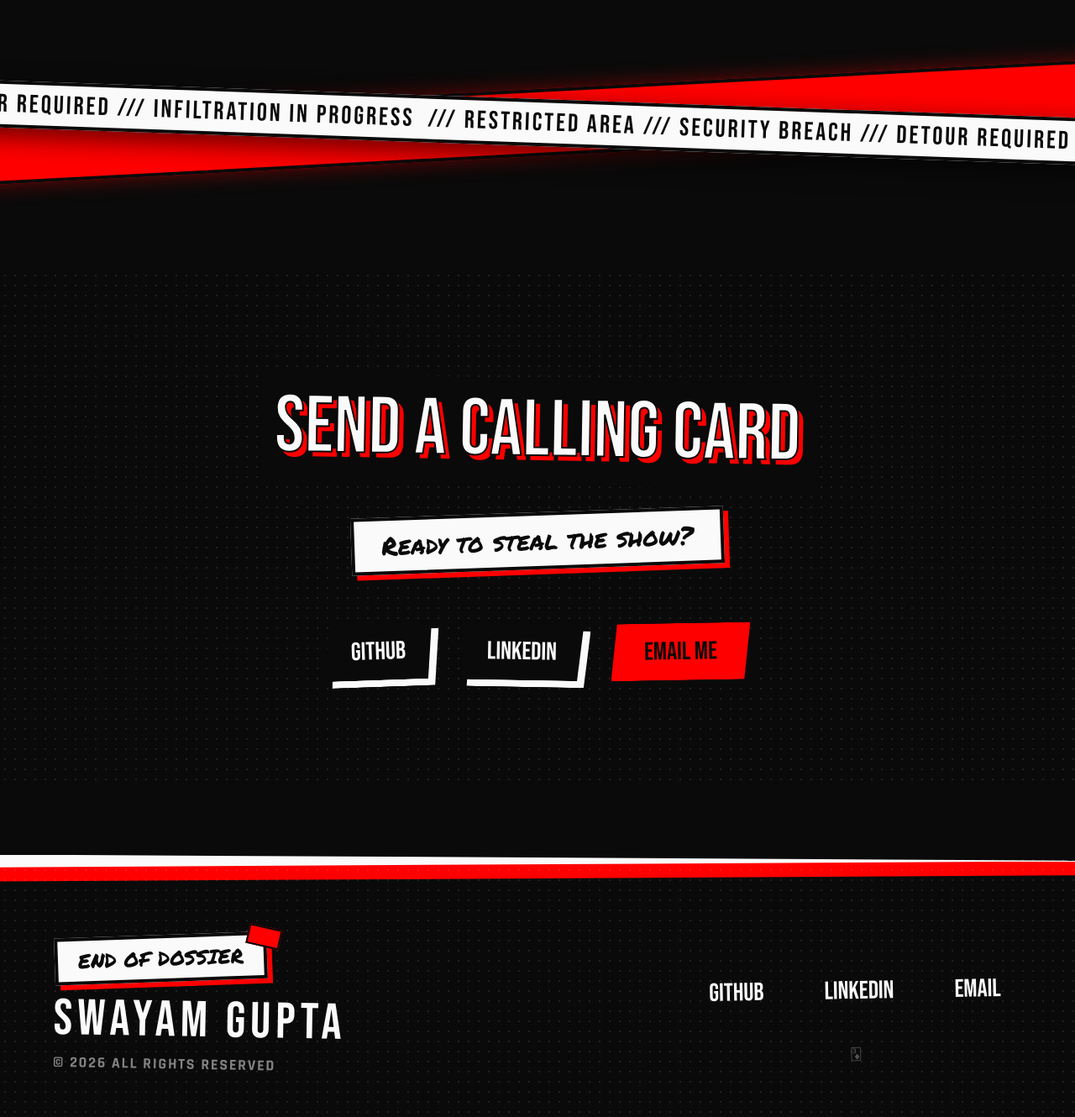
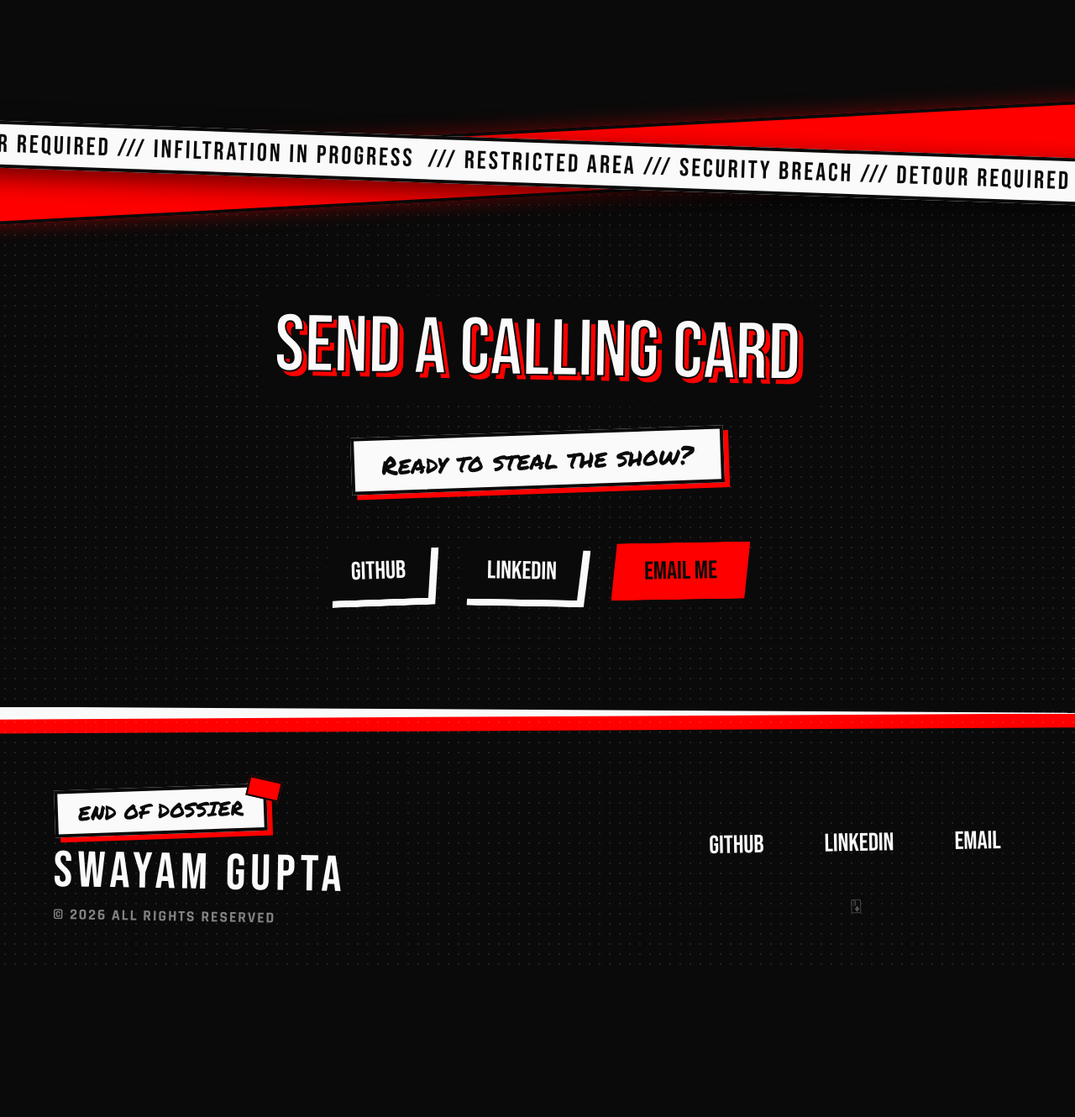
Before and after one commit to Swayamjimmy/persona-portfolio, a Next.js app: page / in a window 1280 px wide. Shown: the part 1464-2794 px from the top of the page at 84% size. After the commit the page ends 2618 px from the top, so only its background shows below. Built offline with nearby package versions, Linux system fonts and the light colour scheme.

Commit message:
fix the calling card section

```diff
--- a/src/app/page.tsx
+++ b/src/app/page.tsx
@@ -165,18 +165,17 @@ export default function HomePage() {
       </section>
 
       {/* ================= FIXED SECTION DIVIDER (INFINITE MARQUEE) ================= */}
-      {/* Expanded the container, cleared negative collapse properties, and made text cycle endlessly */}
-      <div className="relative w-full h-48 md:h-64 flex items-center justify-center overflow-hidden z-20 pointer-events-none my-12">
-        {/* Deep Red Background Ribbon - Static Layout Layer */}
+      {/* Pushed the margin to the top only, removing the bottom gap */}
+      <div className="relative w-full h-48 md:h-64 flex items-center justify-center overflow-hidden z-20 pointer-events-none mt-12 md:mt-24">
+        {/* Deep Red Background Ribbon */}
         <div
           className="absolute w-[140%] h-20 bg-persona-red -rotate-3 shadow-[0_0_25px_rgba(255,0,0,0.4)] border-y-4 border-persona-black"
         />
 
-        {/* White Warning Tape Ribbon - Overlaps as a cross section */}
+        {/* White Warning Tape Ribbon */}
         <div
           className="absolute w-[140%] h-14 bg-persona-white rotate-2 border-y-4 border-persona-black flex items-center shadow-[0_10px_30px_rgba(0,0,0,0.6)] overflow-hidden"
         >
-          {/* Framer motion loop tracks endlessly across x axis */}
           <motion.div
             animate={{ x: ["0%", "-33.33%"] }}
             transition={{ ease: "linear", duration: 18, repeat: Infinity }}
@@ -190,8 +189,9 @@ export default function HomePage() {
       </div>
 
       {/* ================= CONTACT SECTION ================= */}
-      <section className="py-24 md:py-32 px-6 relative overflow-hidden bg-persona-black z-10">
-        {/* Subtle Background Halftone (Extension Safe Utility) */}
+      {/* Negative top margin pulls this section UP behind the police tape, hiding the seam */}
+      <section className="pt-24 md:pt-32 pb-24 md:pb-32 px-6 relative overflow-hidden bg-persona-black z-10 -mt-16 md:-mt-24">
+        {/* Dots background - now perfectly contained below the tape */}
         <div
           className="absolute inset-0 opacity-10 pointer-events-none bg-[radial-gradient(var(--color-persona-white)_15%,transparent_15%)] bg-[length:12px_12px]"
         />
--- a/src/components/ConfidantEasterEgg.tsx
+++ b/src/components/ConfidantEasterEgg.tsx
@@ -1,18 +1,19 @@
 "use client"
 
 import { useState, useEffect, useCallback } from "react"
+import { createPortal } from "react-dom"
 import { motion, AnimatePresence } from "motion/react"
 
 export default function ConfidantEasterEgg() {
-  // Track the number of clicks on the hidden trigger
   const [clickCount, setClickCount] = useState(0)
-  // Control whether the modal is visible
   const [showModal, setShowModal] = useState(false)
-  // Prevent triggering more than once per session
   const [hasTriggered, setHasTriggered] = useState(false)
 
+  // Track client-side mounting for the Portal
+  const [mounted, setMounted] = useState(false)
+
   useEffect(() => {
-    // Check sessionStorage on mount to see if already triggered
+    setMounted(true)
     const triggered = sessionStorage.getItem("confidant-triggered")
     if (triggered) {
       setHasTriggered(true)
@@ -25,7 +26,6 @@ export default function ConfidantEasterEgg() {
     const newCount = clickCount + 1
     setClickCount(newCount)
 
-    // Trigger the modal after 5 clicks
     if (newCount >= 5) {
       setShowModal(true)
       setHasTriggered(true)
@@ -40,6 +40,7 @@ export default function ConfidantEasterEgg() {
   return (
     <>
       {/* Hidden trigger card in footer */}
+      {/* Note: \uD83C\uDCC3 (🃃) doesn't render well on all OS platforms. You might want to swap it for 🃏 if it shows up as an empty box. */}
       <button
         onClick={handleClick}
         className="opacity-30 hover:opacity-100 hover:text-persona-red transition-all text-sm cursor-default select-none"
@@ -48,7 +49,8 @@ export default function ConfidantEasterEgg() {
         {"\uD83C\uDCC3"}
       </button>
 
-      {/* Full-screen Confidant Rank Up modal */}
+      {/* Full-screen Confidant Rank Up modal teleported to document.body */}
+      {mounted && createPortal(
         <AnimatePresence>
           {showModal && (
             <motion.div
@@ -174,7 +176,9 @@ export default function ConfidantEasterEgg() {
               </motion.div>
             </motion.div>
           )}
-      </AnimatePresence>
+        </AnimatePresence>,
+        document.body
+      )}
     </>
   )
 }
--- a/src/components/Footer.tsx
+++ b/src/components/Footer.tsx
@@ -3,7 +3,7 @@ import ConfidantEasterEgg from "@/components/ConfidantEasterEgg"
 
 export default function Footer() {
   return (
-    <footer className="relative pt-24 pb-12 px-6 bg-persona-black overflow-hidden mt-20">
+    <footer className="relative pt-24 pb-12 px-6 bg-persona-black overflow-hidden">
       {/*
         Jagged Top Border / Slashes
         These two layered polygons create an aggressive, chaotic cut dividing the footer from the page.
--- a/src/components/Navbar.tsx
+++ b/src/components/Navbar.tsx
@@ -8,7 +8,7 @@ import { motion, AnimatePresence } from "motion/react"
 const navLinks = [
   { href: "/", label: "Home" },
   { href: "/about", label: "Intel" },
-  { href: "/projects", label: "Targets" },
+  { href: "/projects", label: "Manifestos" },
   { href: "/resume", label: "Dossier" },
 ]
 
```
Also changed, not shown: 1 other file (tests, documents, lock files or other folders). Lines whose indentation alone changed are shown as unchanged.
